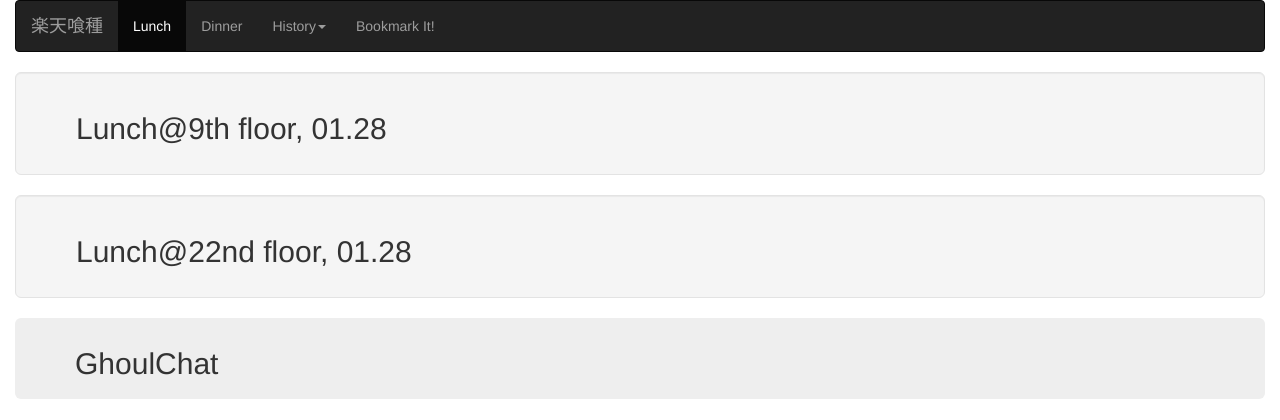
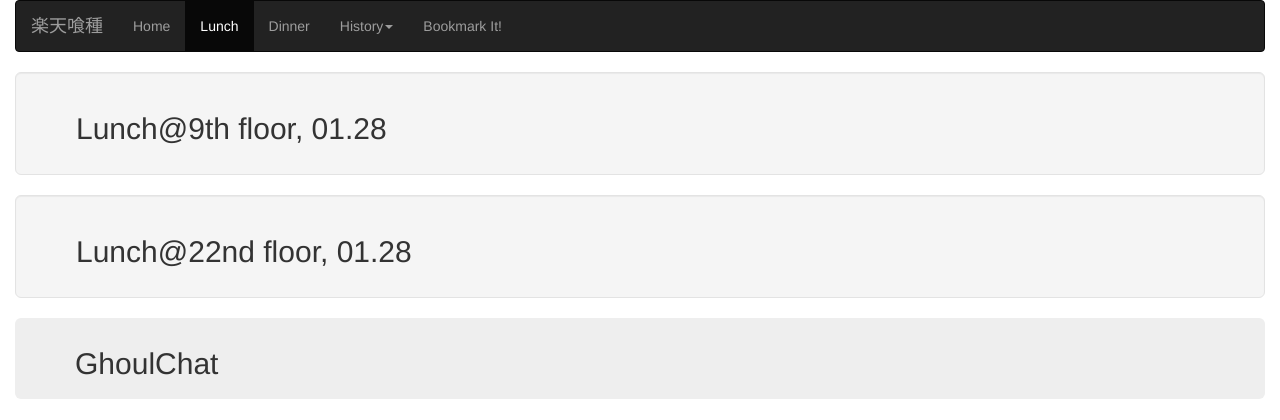
Before and after one commit to yrjie/Rghoul, a Django app: page / in a window 1280 px wide. Shown: the top 420 px of the page. Run offline with Django 3.2, Linux system fonts and the light colour scheme; data that the repository does not hold is empty; some libraries are stand-ins or nearby versions.

Commit message:
added home for index

```diff
--- a/Rghoul/urls.py
+++ b/Rghoul/urls.py
@@ -4,7 +4,6 @@ from django.conf import settings
 from django.conf.urls.static import static
 from django.contrib.staticfiles.urls import staticfiles_urlpatterns
 import views
-import settings
 
 urlpatterns = patterns('',
     # Examples:
--- a/templates/indexSp.html
+++ b/templates/indexSp.html
@@ -33,6 +33,7 @@
 
             <div class="collapse navbar-collapse" id="navbar-collapse">
                 <ul class="nav navbar-nav">
+                    <li><a href="/">Home</a></li>
                     <li{% if not showDinner %} class="active"{% endif %}><a data-toggle="tab" href="#lunch">Lunch</a></li>
                     <li{% if showDinner %} class="active"{% endif %}><a data-toggle="tab" href="#dinner">Dinner</a></li>
                     <li class="dropdown">
```
